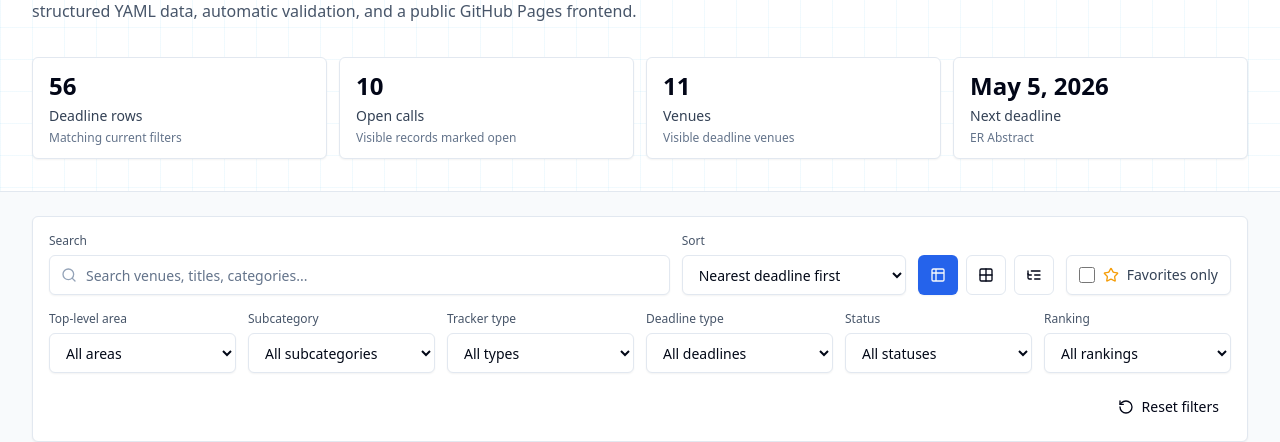
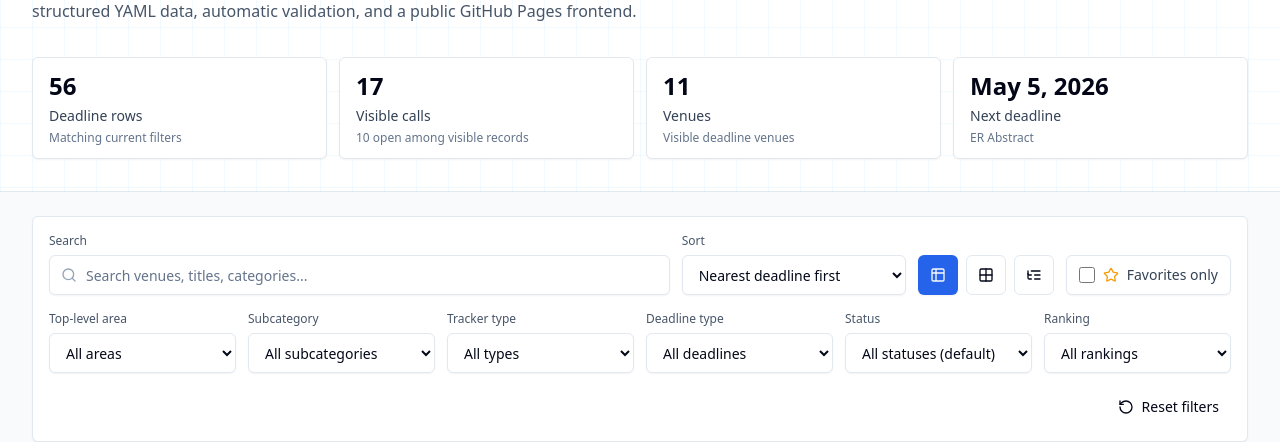
Before and after one commit to Aries-Fu/se-publication-deadlines, a React (Vite) app: page / in a window 1280 px wide. Shown: the part 197-639 px from the top of the page. Built offline with nearby package versions, Linux system fonts and the light colour scheme.

Commit message:
Refine status filter defaults

```diff
--- a/src/App.tsx
+++ b/src/App.tsx
@@ -181,6 +181,22 @@ function uniqueCount<T>(items: T[], getKey: (item: T) => string): number {
   return new Set(items.map(getKey)).size;
 }
 
+function statusLabel(status: string): string {
+  if (status === "open") {
+    return "Open";
+  }
+
+  if (status === "closed") {
+    return "Closed";
+  }
+
+  if (status === "tentative") {
+    return "Tentative";
+  }
+
+  return "Visible";
+}
+
 function Stat({
   label,
   value,
@@ -276,6 +292,22 @@ export default function App(): JSX.Element {
   const [favoriteIds, setFavoriteIds] = useState<Set<string>>(loadFavoriteIds);
   const [visibleLimit, setVisibleLimit] = useState(infinitePageSize);
   const loadMoreRef = useRef<HTMLDivElement | null>(null);
+
+  useEffect(() => {
+    setFilters((current) => {
+      const looksLikeOldDefault =
+        current.status === "open" &&
+        !current.search &&
+        !current.primaryCategory &&
+        !current.secondaryCategory &&
+        !current.venueType &&
+        !current.deadlineLabel &&
+        !current.ranking &&
+        !current.favoritesOnly;
+
+      return looksLikeOldDefault ? { ...current, status: "" } : current;
+    });
+  }, []);
 
   useEffect(() => {
     window.localStorage.setItem(favoritesStorageKey, JSON.stringify(Array.from(favoriteIds)));
@@ -385,10 +417,8 @@ export default function App(): JSX.Element {
       };
     }
 
-    const openRecordCount = uniqueCount(
-      visibleRows.filter((row) => row.status === "open"),
-      (row) => row.recordId,
-    );
+    const visibleRecordCount = uniqueCount(visibleRows, (row) => row.recordId);
+    const openRecordCount = uniqueCount(visibleRows.filter((row) => row.status === "open"), (row) => row.recordId);
     const visibleVenueCount = uniqueCount(visibleRows, (row) => row.venueId);
     const nextVisibleDeadline = sortDeadlineRows(
       visibleRows.filter((row) => row.status === "open"),
@@ -406,9 +436,11 @@ export default function App(): JSX.Element {
         helper: "Matching current filters",
       },
       second: {
-        label: "Open calls",
-        value: openRecordCount,
-        helper: "Visible records marked open",
+        label: `${statusLabel(filters.status)} calls`,
+        value: visibleRecordCount,
+        helper: filters.status
+          ? `Records marked ${filters.status}`
+          : `${openRecordCount} open among visible records`,
       },
       third: {
         label: "Venues",
@@ -425,7 +457,7 @@ export default function App(): JSX.Element {
             : "No open visible deadlines",
       },
     };
-  }, [favoriteIds, isJournalView, sortKey, visibleJournals, visibleRows]);
+  }, [favoriteIds, filters.status, isJournalView, sortKey, visibleJournals, visibleRows]);
 
   return (
     <div className="min-h-screen bg-slate-50 text-slate-950">
--- a/src/components/Filters.tsx
+++ b/src/components/Filters.tsx
@@ -223,7 +223,7 @@ export function Filters({
               value={filters.status}
               onChange={(event) => update({ status: event.target.value })}
             >
-              <option value="">All statuses</option>
+              <option value="">All statuses (default)</option>
               <option value="open">Open</option>
               <option value="closed">Closed</option>
               <option value="tentative">Tentative</option>
```
